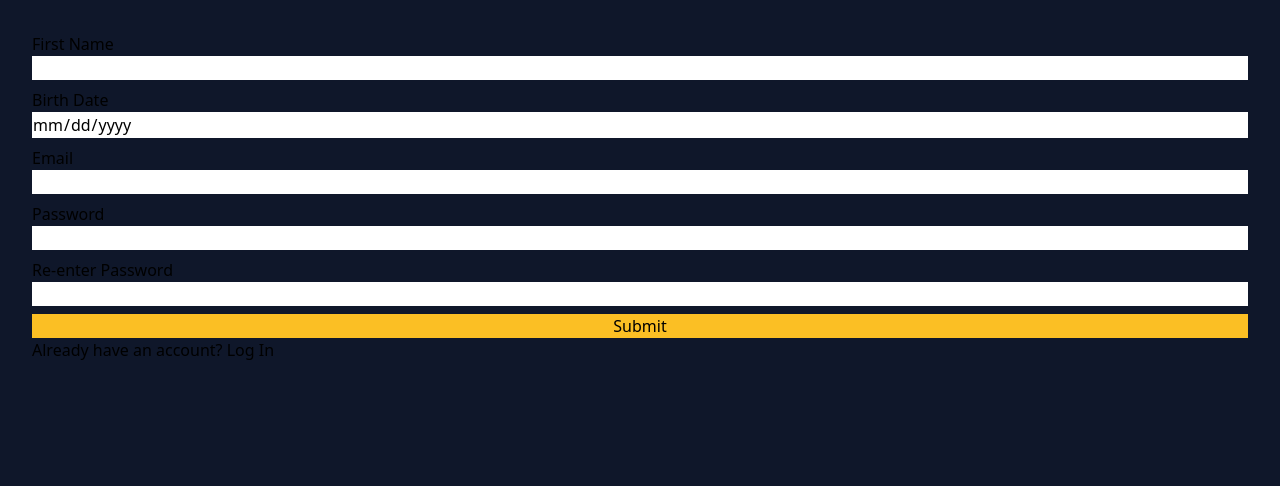
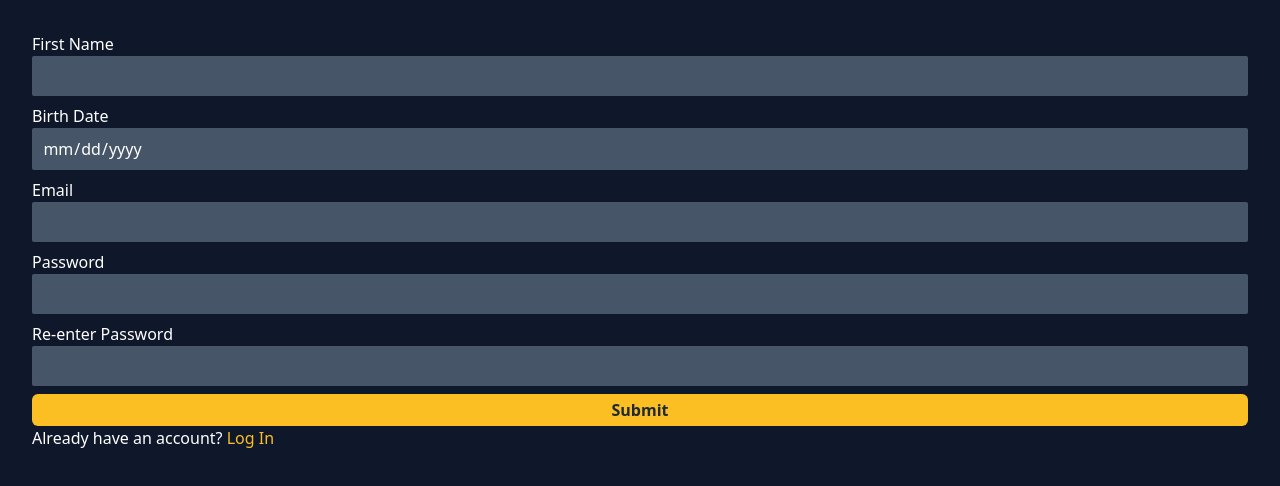
Before and after one commit to andrewmloop/workout-tracker, a React (Create React App) app in the folder client/: page /register in a window 1280 px wide. Shown: the top 486 px of the page. Built offline with nearby package versions, Linux system fonts and the light colour scheme.

Commit message:
Add text input styling

```diff
--- a/client/src/index.css
+++ b/client/src/index.css
@@ -7,7 +7,9 @@
     --color-confirm: rgb(74 222 128);
     --color-deny: rgb(239 68 68);
     --color-gray: rgb(31 41 55);
-    --border-radius: 0.375rem;
+    --color-input-bg: rgb(71 85 105);
+    --button-radius: 0.375rem;
+    --input-radius: 0.125rem;
 }
 
 body {
@@ -24,7 +26,7 @@ input[type="date"]::-webkit-calendar-picker-indicator {
     padding: .25rem 1rem;
     color: var(--color-gray);
     font-weight: 600;
-    border-radius: var(--border-radius);
+    border-radius: var(--button-radius);
 }
 
 .btn-confirm {
@@ -32,7 +34,7 @@ input[type="date"]::-webkit-calendar-picker-indicator {
     padding: .25rem 1rem;
     color: var(--color-gray);
     font-weight: 600;
-    border-radius: var(--border-radius);
+    border-radius: var(--button-radius);
 }
 
 .btn-deny {
@@ -40,5 +42,29 @@ input[type="date"]::-webkit-calendar-picker-indicator {
     padding: .25rem 1rem;
     color: var(--color-gray);
     font-weight: 600;
-    border-radius: var(--border-radius);
+    border-radius: var(--button-radius);
 }
+
+.text-input {
+    padding: .25rem .4rem;
+    border-radius: var(--input-radius);
+    border-width: 4px;
+    border-color: transparent;
+    background-color: var(--color-input-bg);
+    color: white;
+    appearance: none;
+}
+
+.text-input:focus {
+    border-color: var(--color-primary);
+}
+
+.date-input {
+    padding: .25rem .4rem;
+    border-radius: var(--input-radius);
+    border-width: 4px;
+    border-color: transparent;
+    background-color: var(--color-input-bg);
+    color: white;
+    appearance: none;
+}
--- a/client/src/pages/ExerciseList.js
+++ b/client/src/pages/ExerciseList.js
@@ -98,7 +98,7 @@ export default function ExerciseList() {
           <input id="search" name="search" type="text"
             placeholder="Search exercises"
             onChange={(e) => debounceSearch(e.target.value, fetchList)}
-            className="w-full px-2 py-1 rounded-sm border-4 border-transparent bg-slate-600 text-white appearance-none focus:border-amber-400"
+            className="w-full text-input"
           />
         </div>
         <ul className="flex flex-col justify-start mb-20">
--- a/client/src/pages/Login.js
+++ b/client/src/pages/Login.js
@@ -82,7 +82,7 @@ export default function Login() {
             type="email"
             name="email"
             onChange={ (e) => setUserEmail(e.target.value) }
-            className="mb-2 text-black"
+            className="mb-2 text-input"
           />
           {valErrors?.userEmail && (
             <p className="text-red-500">Please enter an email.</p>
@@ -92,20 +92,20 @@ export default function Login() {
             type="password"
             name="password"
             onChange={ (e) => setUserPassword(e.target.value) }
-            className="mb-2 text-black"
+            className="mb-2 text-input"
           />
           {valErrors?.userPassword && (
             <p className="text-red-500">Please enter a password.</p>
           )}
           <button
             type="submit"
-            className="w-full bg-amber-400"
+            className="w-full btn"
           >Submit</button>
         </form>
         {loginError && (
           <p className="text-red-500">{loginError}.</p>
         )}
-        <p>Don&apos;t have an account? <Link to="/register">Sign Up</Link></p>
+        <p>Don&apos;t have an account? <Link to="/register" className="text-amber-400">Sign Up</Link></p>
       </div>
     </div>
   );
--- a/client/src/pages/Register.js
+++ b/client/src/pages/Register.js
@@ -88,7 +88,7 @@ export default function Register() {
   };
 
   return (
-    <div className="p-8">
+    <div className="p-8 text-white">
       <div>
         <form
           className="flex flex-col"
@@ -99,7 +99,7 @@ export default function Register() {
             type="text"
             name="name"
             onChange={ (e) => setName(e.target.value) }
-            className="mb-2"
+            className="mb-2 text-input"
           />
           {valErrors?.name && (
             <p className="text-red-500">Please enter a name.</p>
@@ -111,7 +111,7 @@ export default function Register() {
             name="birth_date"
             placeholder="mm/dd/yyyy"
             onChange={ (e) => setBirthDate(e.target.value) }
-            className="mb-2"
+            className="mb-2 date-input"
           />
           {valErrors?.birthDate && (
             <p className="text-red-500">Please enter a correct date.</p>
@@ -122,7 +122,7 @@ export default function Register() {
             type="email"
             name="email"
             onChange={ (e) => setEmail(e.target.value) }
-            className="mb-2"
+            className="mb-2 text-input"
           />
           {valErrors?.email && (
             <p className="text-red-500">Please enter a valid email.</p>
@@ -133,7 +133,7 @@ export default function Register() {
             type="password"
             name="password"
             onChange={ (e) => setPassword(e.target.value) }
-            className="mb-2"
+            className="mb-2 text-input"
           />
           {valErrors?.password && (
             <p className="text-red-500">Password does not match format.</p>
@@ -144,7 +144,7 @@ export default function Register() {
             type="password"
             name="password_match"
             onChange={ (e) => setPasswordMatch(e.target.value) }
-            className="mb-2"
+            className="mb-2 text-input"
           />
           {valErrors?.passwordMatch && (
             <p className="text-red-500">Passwords do not match.</p>
@@ -152,7 +152,7 @@ export default function Register() {
           {/* Submit */}
           <button
             type="submit"
-            className="w-full bg-amber-400"
+            className="w-full btn"
           >Submit</button>
           <div className="text-left">
             {successMessage && (
@@ -167,7 +167,7 @@ export default function Register() {
             )}
           </div>
         </form>
-        <p>Already have an account? <Link to="/login">Log In</Link></p>
+        <p>Already have an account? <Link to="/login" className="text-amber-400">Log In</Link></p>
       </div>
     </div>
   );
```
